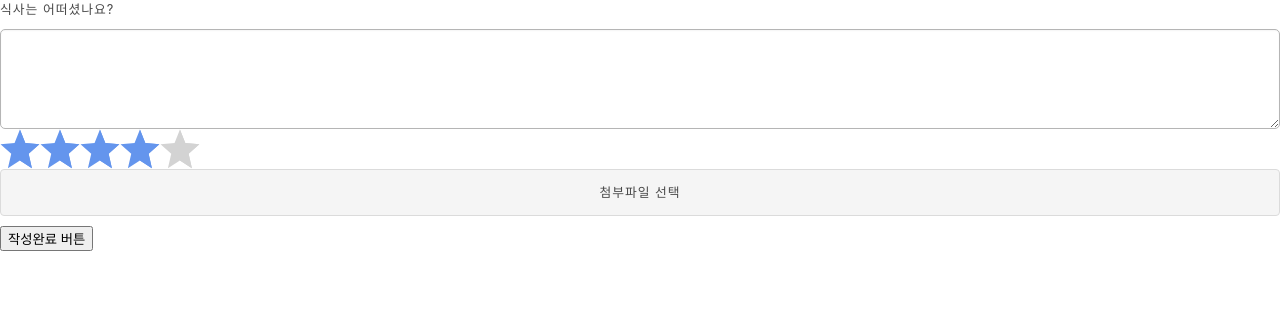
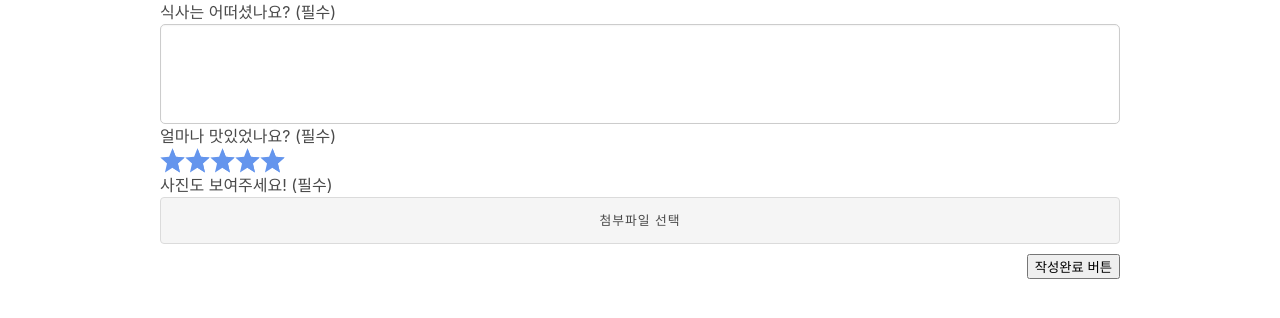
Before and after one commit to OHNURI-github/hanghae99_mini_project_6, a Flask app: page /post_wirite in a window 1280 px wide. Shown: the top 318 px of the page. Run offline with Flask 2, Linux system fonts and the light colour scheme.

Commit message:
post wirite 수정

```diff
--- a/static/post_wirite.css
+++ b/static/post_wirite.css
@@ -1,12 +1,17 @@
+.post_wirite {
+    width: 960px;
+    margin: 0 auto;
+}
 .post_wirite label,
 .post_wirite textarea {
     font-size: .8rem;
     letter-spacing: 1px;
+    resize: none;
 }
 .post_wirite textarea {
     padding: 10px;
     max-width: 100%;
-		height: 100px;
+    height: 100px;
     line-height: 1.5;
     border-radius: 5px;
     border: 1px solid #ccc;
@@ -26,3 +31,4 @@
 }
 .post_wirite .my-rating {display: flex;}
 .post_wirite .my-rating svg {width: 100%; height: 100%;}
+.post_wirite .btn_inner {float: right;}
--- a/templates/post_wirite.html
+++ b/templates/post_wirite.html
@@ -13,11 +13,15 @@
   <body>
     <div class="post_wirite">
 			<div>
-				<label for="story">식사는 어떠셨나요?</label>
+				<p>식사는 어떠셨나요? (필수)</p>
 				<textarea id="story" class="input" name="story" rows="5" cols="33"></textarea>
 			</div>
-			<div class="my-rating"></div>
 			<div>
+				<p>얼마나 맛있었나요? (필수)</p>
+				<div class="my-rating" data-rating="5"></div>
+			</div>
+			<div>
+				<p>사진도 보여주세요! (필수)</p>
 				<div class="file is-boxed">
 					<label class="file-label">
 						<input class="file-input" type="file" name="resume">
@@ -29,17 +33,19 @@
 					</label>
 				</div>
 			</div>
-			<div>
+			<div class="btn_inner">
 				<button onclick="postingSubmit()">작성완료 버튼</button>
 			</div>
     </div>
 		<script>
 				const fileInput = $(".file input[type=file]");
 				let starRating = 0;
+
+				/* 별점 등록 */
 				$(".my-rating").starRating({
-					totalStars: 5,
-					emptyColor: 'lightgray',
-					hoverColor: 'salmon',
+					initialRating: 1,
+					starSize: 25,
+					hoverColor: '#2d2e34',
 					activeColor: 'cornflowerblue',
 					initialRating: 4,
 					strokeWidth: 0,
@@ -51,7 +57,7 @@
 					}
 				});
 
-				/*  */
+				/* 글 컨텐츠 전송 */
 				function postingSubmit() {
 					const txt = $('#story').val();
 					const file = $(".file input[type=file]")[0].files[0]
@@ -61,6 +67,16 @@
 					form_data.append("star", starRating)
 					form_data.append("file", file)
 
+					if(txt === ''){
+						alert('간단한 내용을 작성해주셔야 합니다.')
+						return
+					} else if(starRating === 0){
+						alert('별점을 한개라도 클릭해주셔야 합니다.')
+						return
+					} else if(fileInput[0].files.length === 0){
+						alert('이미지를 넣어주세요.')
+						return
+					} else {
 						$.ajax({
 							type: "POST",
 							url: "/api/posts",
@@ -74,6 +90,7 @@
 									window.location.href = '/'
 							}
 						});
+					}
 				};
 
 				/* 첨부파일 이름 변경 */
```
Also changed, not shown: static/save_images/file-2022-05-11-15-16-02.png (renamed from static/save_images/file-2022-05-11-14-13-39.png). Lines whose indentation alone changed are shown as unchanged.
